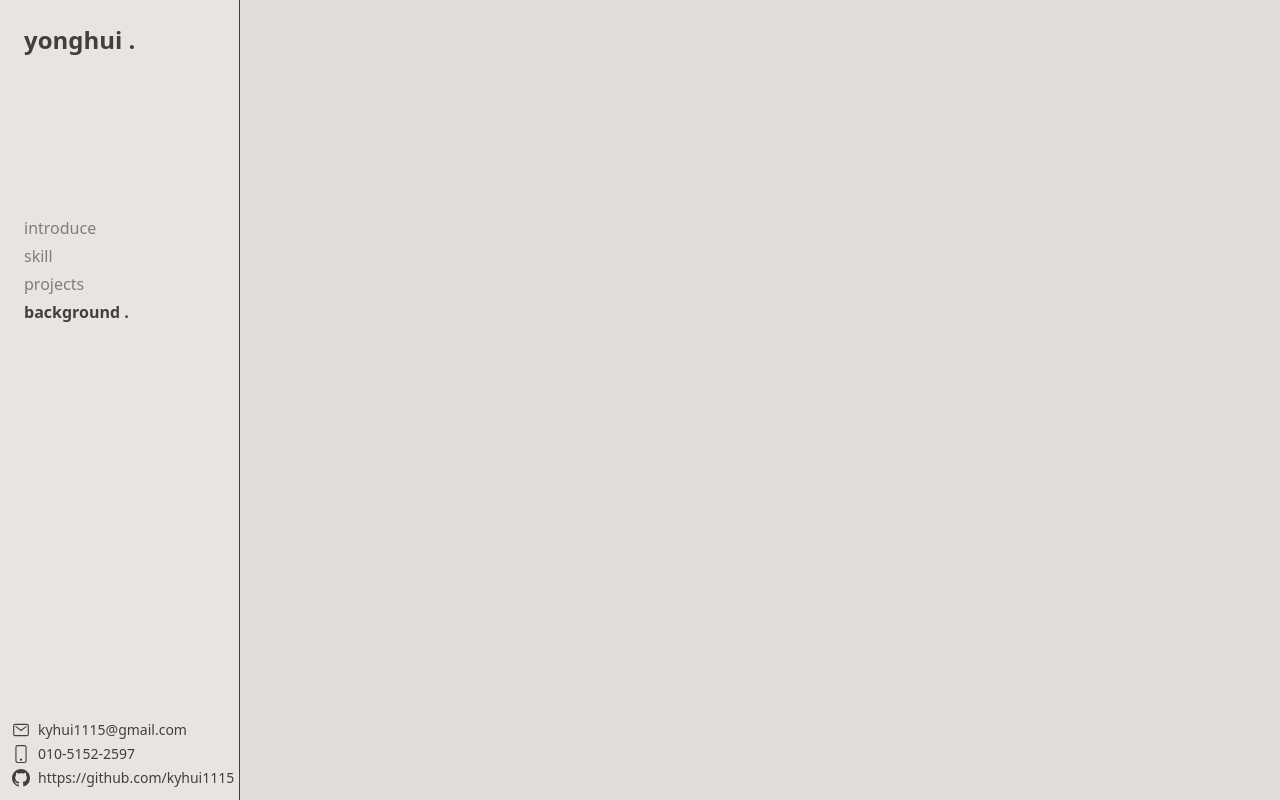
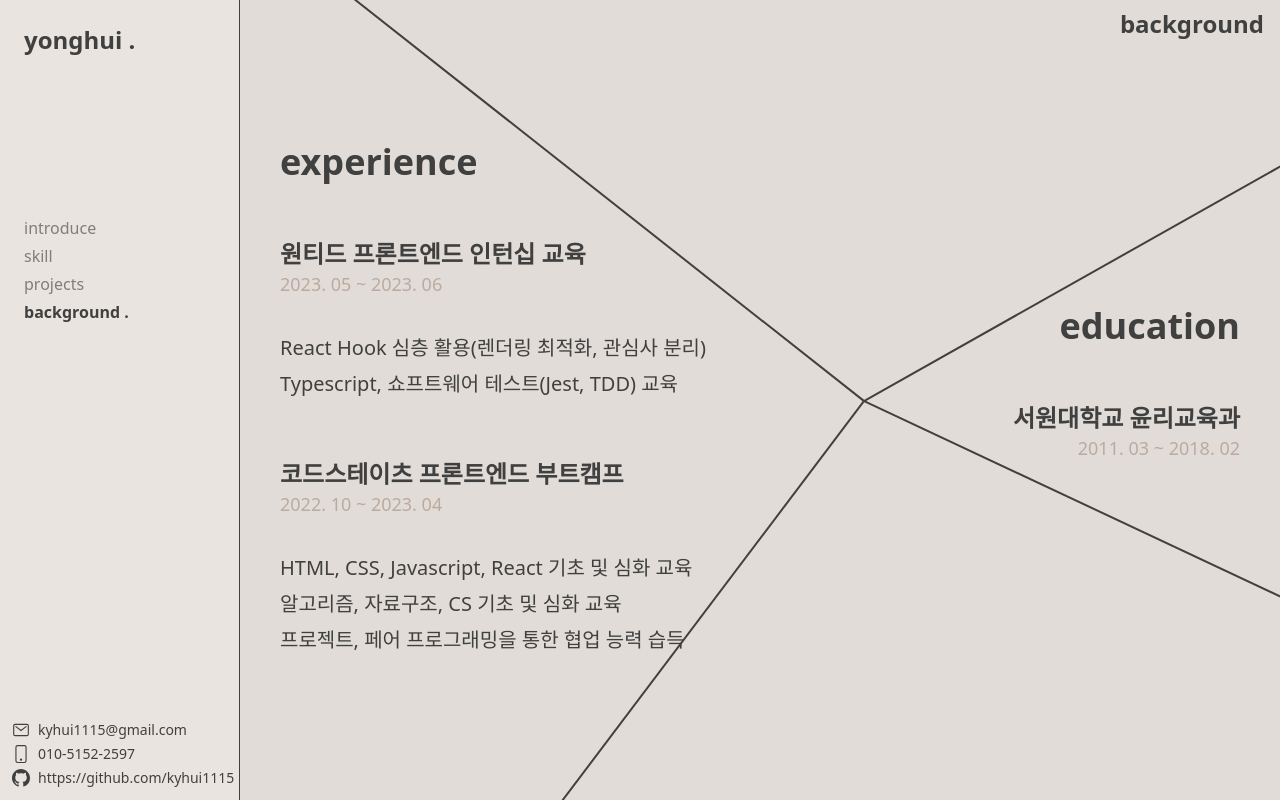
Before and after one commit to kyhui1115/portfolio, a React (Create React App) app: page /background in a window 1280 px wide. Built offline with nearby package versions, Linux system fonts and the light colour scheme.

Commit message:
design: background 페이지 UI 구현

```diff
--- /dev/null
+++ b/src/components/background/Body.tsx
@@ -0,0 +1,11 @@
+interface propTypes {
+  text: string;
+}
+
+export default function Body({ text }: propTypes) {
+  return (
+    <p className="text-xl leading-9 text-gray-400 whitespace-pre-line">
+      {text}
+    </p>
+  );
+}
--- /dev/null
+++ b/src/components/background/Education.tsx
@@ -0,0 +1,19 @@
+import { useRef } from 'react';
+import SubTitle from './SubTitle';
+import Term from './Term';
+import Title from './Title';
+
+export default function Education() {
+  const divRef = useRef<HTMLDivElement>(null);
+
+  return (
+    <div
+      className="absolute flex flex-col items-end pr-10 right-0 w-[40%] h-full justify-center"
+      ref={divRef}
+    >
+      <Title text="education" />
+      <SubTitle text="서원대학교 윤리교육과" />
+      <Term term="2011. 03 ~ 2018. 02" />
+    </div>
+  );
+}
--- /dev/null
+++ b/src/components/background/Experience.tsx
@@ -0,0 +1,32 @@
+import ExperienceItem from './ExperienceItem';
+
+import Title from './Title';
+
+export default function Experience() {
+  return (
+    <div className="absolute flex flex-col w-[60%] pl-10 h-full justify-center">
+      <Title text="experience" />
+      {experienceList.map((exp, i) => (
+        <ExperienceItem
+          key={i}
+          subTitle={exp.subTitle}
+          term={exp.term}
+          body={exp.body}
+        />
+      ))}
+    </div>
+  );
+}
+
+const experienceList = [
+  {
+    subTitle: '원티드 프론트엔드 인턴십 교육',
+    term: '2023. 05 ~ 2023. 06',
+    body: 'React Hook 심층 활용(렌더링 최적화, 관심사 분리)\nTypescript, 쇼프트웨어 테스트(Jest, TDD) 교육',
+  },
+  {
+    subTitle: '코드스테이츠 프론트엔드 부트캠프',
+    term: '2022. 10 ~ 2023. 04',
+    body: 'HTML, CSS, Javascript, React 기초 및 심화 교육\n알고리즘, 자료구조, CS 기초 및 심화 교육\n프로젝트, 페어 프로그래밍을 통한 협업 능력 습득',
+  },
+];
--- /dev/null
+++ b/src/components/background/ExperienceItem.tsx
@@ -0,0 +1,19 @@
+import Body from './Body';
+import SubTitle from './SubTitle';
+import Term from './Term';
+
+interface propTypes {
+  subTitle: string;
+  term: string;
+  body: string;
+}
+
+export default function ExperienceItem({ subTitle, term, body }: propTypes) {
+  return (
+    <>
+      <SubTitle text={subTitle} />
+      <Term term={term} />
+      <Body text={body} />
+    </>
+  );
+}
--- /dev/null
+++ b/src/components/background/Line.tsx
@@ -0,0 +1,32 @@
+interface propTypes {
+  line: {
+    top: number;
+    left: number;
+  };
+  centerCoor: {
+    top: number;
+    left: number;
+  };
+}
+
+export default function Line({ line, centerCoor }: propTypes) {
+  const lineWidth = Math.sqrt(
+    (centerCoor.top - line.top) ** 2 + (centerCoor.left - line.left) ** 2
+  ).toFixed(0);
+
+  const lineRotate =
+    (Math.atan2(centerCoor.top - line.top, centerCoor.left - line.left) * 180) /
+    Math.PI;
+
+  return (
+    <div
+      className="absolute w-0.5 h-0.5 bg-gray-400 origin-[0%]"
+      style={{
+        top: line.top + 'px',
+        left: line.left + 'px',
+        width: lineWidth + 'px',
+        rotate: lineRotate + 'deg',
+      }}
+    />
+  );
+}
--- /dev/null
+++ b/src/components/background/Lines.tsx
@@ -0,0 +1,43 @@
+import Line from './Line';
+
+interface propTypes {
+  backgroundWidth: number;
+  backgroundHeight: number;
+}
+
+export default function Lines({
+  backgroundWidth,
+  backgroundHeight,
+}: propTypes) {
+  const centerCoor = {
+    top: backgroundHeight * 0.5,
+    left: backgroundWidth * 0.6,
+  };
+
+  const lineList = [
+    {
+      top: -10,
+      left: backgroundWidth * 0.1,
+    },
+    {
+      top: backgroundHeight,
+      left: backgroundWidth * 0.3 + 10,
+    },
+    {
+      top: backgroundHeight * 0.2,
+      left: backgroundWidth + 10,
+    },
+    {
+      top: backgroundHeight * 0.75,
+      left: backgroundWidth + 10,
+    },
+  ];
+
+  return (
+    <>
+      {lineList.map((line, i) => (
+        <Line key={i} line={line} centerCoor={centerCoor} />
+      ))}
+    </>
+  );
+}
--- /dev/null
+++ b/src/components/background/SubTitle.tsx
@@ -0,0 +1,9 @@
+interface propTypes {
+  text: string;
+}
+
+export default function SubTitle({ text }: propTypes) {
+  return (
+    <span className="text-2xl font-semibold text-gray-400 mt-14">{text}</span>
+  );
+}
--- /dev/null
+++ b/src/components/background/Term.tsx
@@ -0,0 +1,7 @@
+interface propTypes {
+  term: string;
+}
+
+export default function Term({ term }: propTypes) {
+  return <span className="mb-8 text-lg text-beige-400">{term}</span>;
+}
--- /dev/null
+++ b/src/components/background/Title.tsx
@@ -0,0 +1,7 @@
+interface propTypes {
+  text: string;
+}
+
+export default function Title({ text }: propTypes) {
+  return <span className="text-4xl font-semibold text-gray-400">{text}</span>;
+}
--- a/src/pages/Background.tsx
+++ b/src/pages/Background.tsx
@@ -1,3 +1,34 @@
+import { useEffect, useRef, useState } from 'react';
+import Education from '../components/background/Education';
+import Experience from '../components/background/Experience';
+import Lines from '../components/background/Lines';
+import Title from '../components/common/Title';
+
 export default function Background() {
-  return <div className="relative w-full h-full bg-beige-300"></div>;
+  const backgroundRef = useRef<HTMLDivElement>(null);
+
+  const [backgroundWidth, setBackgroundWidth] = useState(0);
+  const [backgroundHeight, setBackgroundHeight] = useState(0);
+
+  useEffect(() => {
+    if (backgroundRef.current !== null) {
+      setBackgroundWidth(backgroundRef.current?.offsetWidth);
+      setBackgroundHeight(backgroundRef.current?.offsetHeight);
+    }
+  }, []);
+
+  return (
+    <div
+      className="relative flex w-full h-full overflow-hidden bg-beige-300"
+      ref={backgroundRef}
+    >
+      <Title text="background" />
+      <Experience />
+      <Education />
+      <Lines
+        backgroundWidth={backgroundWidth}
+        backgroundHeight={backgroundHeight}
+      />
+    </div>
+  );
 }
```
